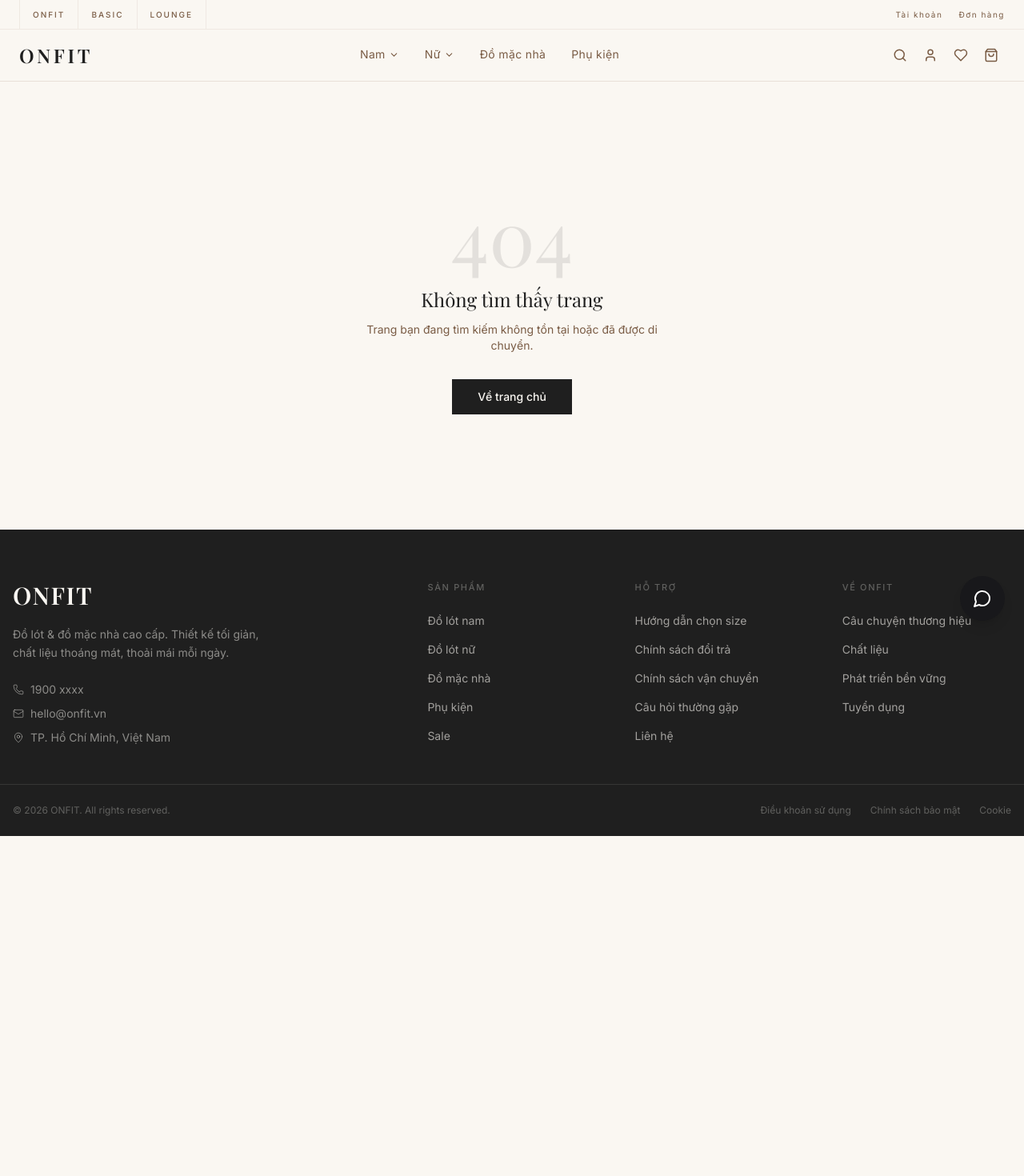
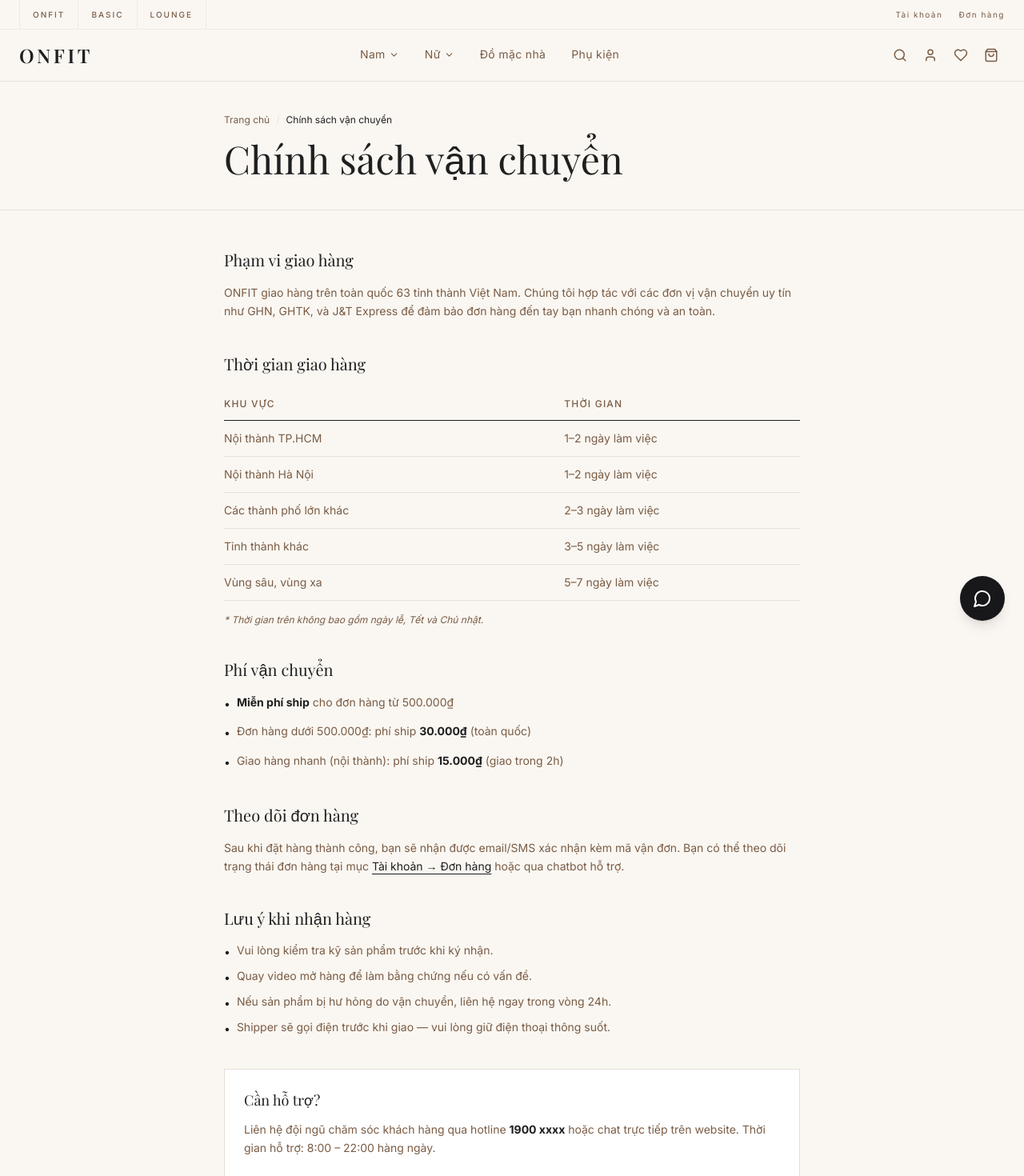
Before and after one commit to JasonTM17/ON-OFF_JS, a Next.js app: page /shipping-policy in a window 1280 px wide. Before the commit this address had no page. Shown: the top 1470 px of the page at 80% size. Before the commit the page ends 1045 px from the top, so only its background shows below. Built offline with nearby package versions, Linux system fonts and the light colour scheme; a web font is replaced by a local one.

Commit message:
feat(pages): thêm trang Chính sách vận chuyển
Bảng thời gian giao hàng, phí ship, lưu ý nhận hàng.

```diff
--- /dev/null
+++ b/src/app/(shop)/shipping-policy/page.tsx
@@ -0,0 +1,137 @@
+import Link from "next/link";
+
+export const metadata = {
+  title: "Chính sách vận chuyển",
+  description: "Thông tin chi tiết về chính sách giao hàng và vận chuyển của ONFIT",
+};
+
+export default function ShippingPolicyPage() {
+  return (
+    <div className="bg-background min-h-screen">
+      <div className="border-b border-border">
+        <div className="max-w-3xl mx-auto px-6 py-10">
+          <nav className="text-xs text-muted mb-4 flex items-center gap-2">
+            <Link href="/" className="hover:text-foreground transition-colors">Trang chủ</Link>
+            <span className="text-border">/</span>
+            <span className="text-foreground">Chính sách vận chuyển</span>
+          </nav>
+          <h1 className="font-serif text-4xl md:text-5xl font-light text-foreground">
+            Chính sách vận chuyển
+          </h1>
+        </div>
+      </div>
+
+      <div className="max-w-3xl mx-auto px-6 py-12">
+        <div className="prose-custom space-y-10">
+          <section>
+            <h2 className="font-serif text-xl font-light text-foreground mb-4">Phạm vi giao hàng</h2>
+            <p className="text-sm text-muted leading-relaxed">
+              ONFIT giao hàng trên toàn quốc 63 tỉnh thành Việt Nam. Chúng tôi hợp tác với các đơn vị
+              vận chuyển uy tín như GHN, GHTK, và J&T Express để đảm bảo đơn hàng đến tay bạn nhanh chóng
+              và an toàn.
+            </p>
+          </section>
+
+          <section>
+            <h2 className="font-serif text-xl font-light text-foreground mb-4">Thời gian giao hàng</h2>
+            <div className="overflow-x-auto">
+              <table className="w-full text-sm">
+                <thead>
+                  <tr className="border-b border-foreground">
+                    <th className="text-left py-3 pr-4 text-xs tracking-[0.1em] uppercase text-muted font-medium">Khu vực</th>
+                    <th className="text-left py-3 text-xs tracking-[0.1em] uppercase text-muted font-medium">Thời gian</th>
+                  </tr>
+                </thead>
+                <tbody className="text-muted">
+                  <tr className="border-b border-border">
+                    <td className="py-3 pr-4">Nội thành TP.HCM</td>
+                    <td className="py-3">1–2 ngày làm việc</td>
+                  </tr>
+                  <tr className="border-b border-border">
+                    <td className="py-3 pr-4">Nội thành Hà Nội</td>
+                    <td className="py-3">1–2 ngày làm việc</td>
+                  </tr>
+                  <tr className="border-b border-border">
+                    <td className="py-3 pr-4">Các thành phố lớn khác</td>
+                    <td className="py-3">2–3 ngày làm việc</td>
+                  </tr>
+                  <tr className="border-b border-border">
+                    <td className="py-3 pr-4">Tỉnh thành khác</td>
+                    <td className="py-3">3–5 ngày làm việc</td>
+                  </tr>
+                  <tr className="border-b border-border">
+                    <td className="py-3 pr-4">Vùng sâu, vùng xa</td>
+                    <td className="py-3">5–7 ngày làm việc</td>
+                  </tr>
+                </tbody>
+              </table>
+            </div>
+            <p className="text-xs text-muted mt-4 italic">
+              * Thời gian trên không bao gồm ngày lễ, Tết và Chủ nhật.
+            </p>
+          </section>
+
+          <section>
+            <h2 className="font-serif text-xl font-light text-foreground mb-4">Phí vận chuyển</h2>
+            <div className="space-y-3 text-sm text-muted leading-relaxed">
+              <div className="flex items-start gap-2">
+                <span className="text-foreground mt-0.5">•</span>
+                <p><strong className="text-foreground">Miễn phí ship</strong> cho đơn hàng từ 500.000₫</p>
+              </div>
+              <div className="flex items-start gap-2">
+                <span className="text-foreground mt-0.5">•</span>
+                <p>Đơn hàng dưới 500.000₫: phí ship <strong className="text-foreground">30.000₫</strong> (toàn quốc)</p>
+              </div>
+              <div className="flex items-start gap-2">
+                <span className="text-foreground mt-0.5">•</span>
+                <p>Giao hàng nhanh (nội thành): phí ship <strong className="text-foreground">15.000₫</strong> (giao trong 2h)</p>
+              </div>
+            </div>
+          </section>
+
+          <section>
+            <h2 className="font-serif text-xl font-light text-foreground mb-4">Theo dõi đơn hàng</h2>
+            <p className="text-sm text-muted leading-relaxed">
+              Sau khi đặt hàng thành công, bạn sẽ nhận được email/SMS xác nhận kèm mã vận đơn.
+              Bạn có thể theo dõi trạng thái đơn hàng tại mục{" "}
+              <Link href="/account" className="text-foreground underline underline-offset-4 hover:text-muted transition-colors">
+                Tài khoản → Đơn hàng
+              </Link>{" "}
+              hoặc qua chatbot hỗ trợ.
+            </p>
+          </section>
+
+          <section>
+            <h2 className="font-serif text-xl font-light text-foreground mb-4">Lưu ý khi nhận hàng</h2>
+            <ul className="space-y-2.5 text-sm text-muted">
+              <li className="flex items-start gap-2">
+                <span className="text-foreground mt-0.5">•</span>
+                Vui lòng kiểm tra kỹ sản phẩm trước khi ký nhận.
+              </li>
+              <li className="flex items-start gap-2">
+                <span className="text-foreground mt-0.5">•</span>
+                Quay video mở hàng để làm bằng chứng nếu có vấn đề.
+              </li>
+              <li className="flex items-start gap-2">
+                <span className="text-foreground mt-0.5">•</span>
+                Nếu sản phẩm bị hư hỏng do vận chuyển, liên hệ ngay trong vòng 24h.
+              </li>
+              <li className="flex items-start gap-2">
+                <span className="text-foreground mt-0.5">•</span>
+                Shipper sẽ gọi điện trước khi giao — vui lòng giữ điện thoại thông suốt.
+              </li>
+            </ul>
+          </section>
+
+          <section className="bg-card p-6 border border-border">
+            <h2 className="font-serif text-lg font-light text-foreground mb-3">Cần hỗ trợ?</h2>
+            <p className="text-sm text-muted leading-relaxed">
+              Liên hệ đội ngũ chăm sóc khách hàng qua hotline <strong className="text-foreground">1900 xxxx</strong> hoặc
+              chat trực tiếp trên website. Thời gian hỗ trợ: 8:00 – 22:00 hàng ngày.
+            </p>
+          </section>
+        </div>
+      </div>
+    </div>
+  );
+}
```
